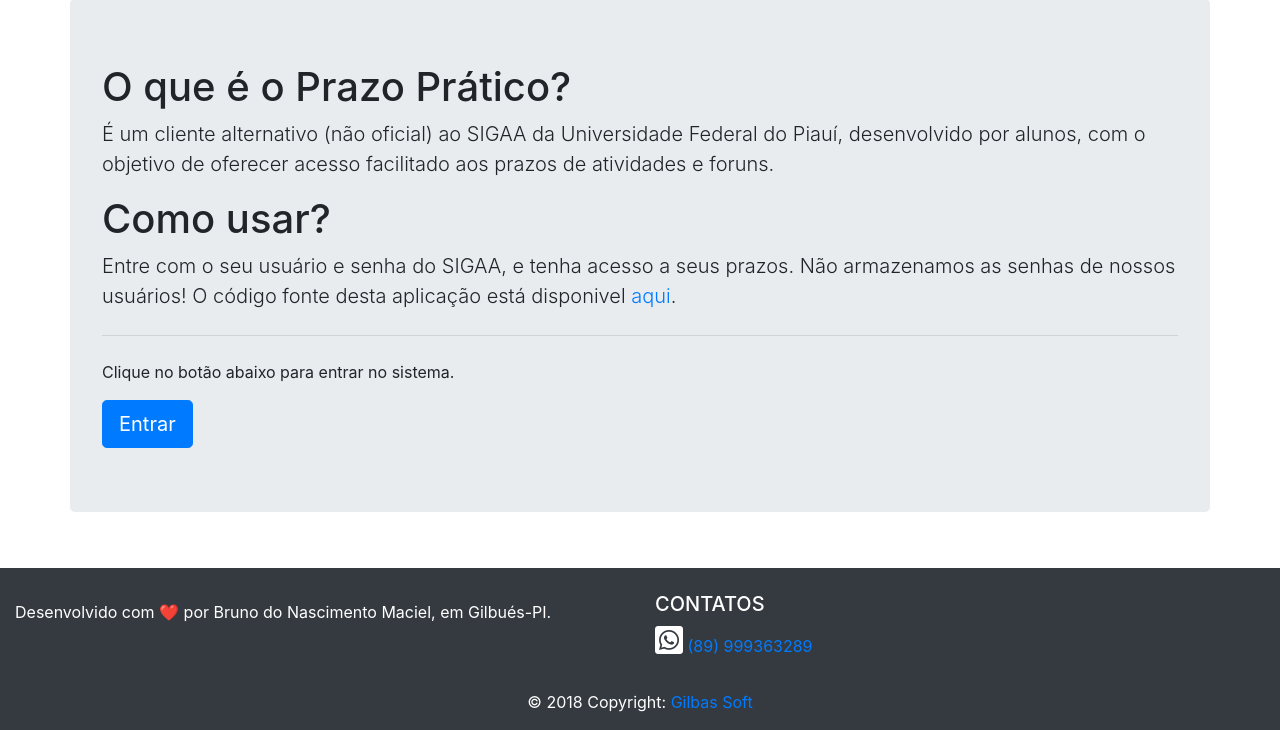
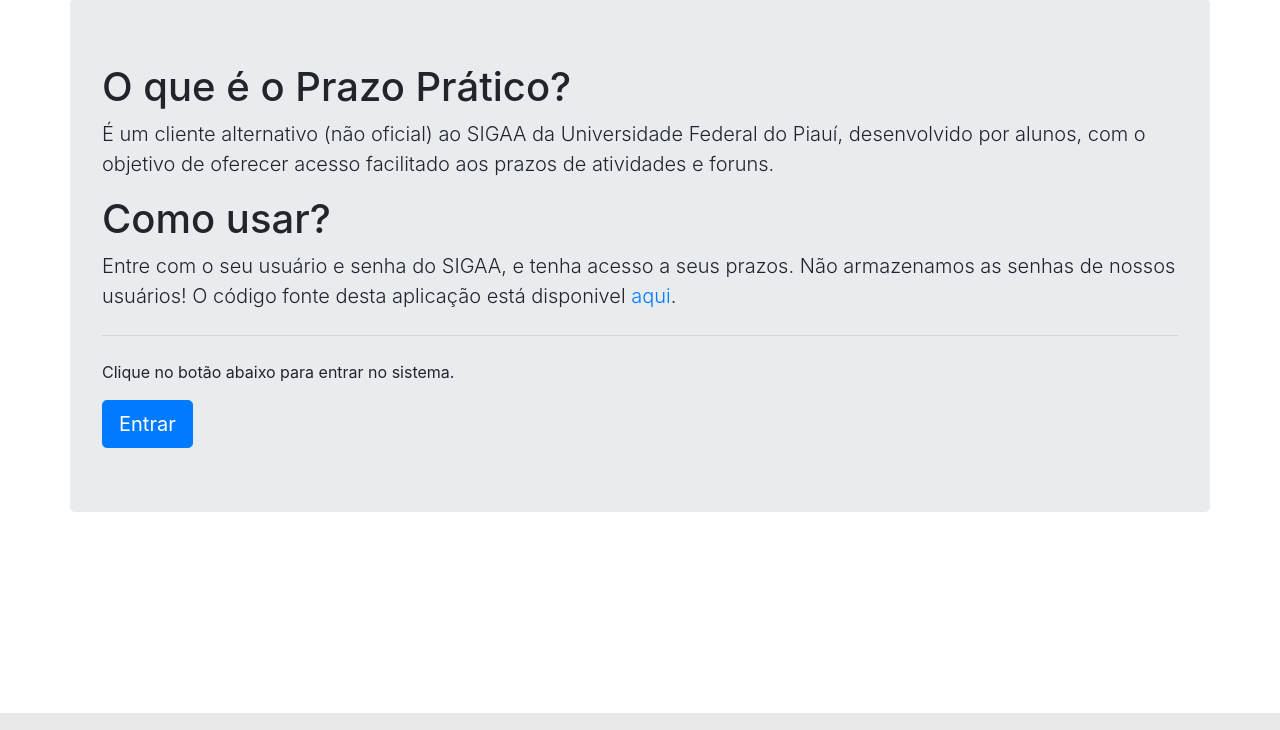
Before and after one commit to italberto/prazo-pratico-free, a Python web app: template templates/home.html in a window 1280 px wide. Shown: the part 87-817 px from the top of the page. Run offline with Jinja, Linux system fonts and the light colour scheme; the template is opened without the code that fills it, so the values that code supplies are empty; some libraries are stand-ins or nearby versions.

Commit message:
version1 release

```diff
--- a/deadline_module.py
+++ b/deadline_module.py
@@ -42,6 +42,4 @@ def calc_deadline_percent(deadlines):
         if days_restant < 1:
             time_left['days_left'] = round(days_restant, 2)
 
-    print time_left
-
     return time_left
--- a/main.py
+++ b/main.py
@@ -92,6 +92,7 @@ class Logged(webapp2.RequestHandler):
         else:
             self.redirect('/login')
 
+
 class LogOut(webapp2.RequestHandler):
     """To make logout of the account, and clean the document.cookie"""
     def get(self):
--- a/styles/style.css
+++ b/styles/style.css
@@ -27,10 +27,6 @@ nav {
 #image {
     box-shadow: 5px 10px 8px #888888;
 }
-footer {
-    background-color: #343A40;
-    color: white;
-}
 
 
 
@@ -40,7 +36,13 @@ footer {
 }
 
 
-
+.name-class {
+    background-color: #343A40;
+    box-shadow: 5px 10px 8px #888888;
+    padding: 10px;
+    color: white;
+    margin-bottom: 10px;
+}
 
 
 logged {
--- a/templates/base.html
+++ b/templates/base.html
@@ -5,12 +5,12 @@
         <meta name="viewport" content="width=device-width, initial-scale=1 shrink-to-fit=no">
         <link rel="stylesheet" href="https://stackpath.bootstrapcdn.com/bootstrap/4.1.1/css/bootstrap.min.css" integrity="sha384-WskhaSGFgHYWDcbwN70/dfYBj47jz9qbsMId/iRN3ewGhXQFZCSftd1LZCfmhktB" crossorigin="anonymous">
         <link rel="stylesheet" href="https://use.fontawesome.com/releases/v5.1.0/css/all.css" integrity="sha384-lKuwvrZot6UHsBSfcMvOkWwlCMgc0TaWr+30HWe3a4ltaBwTZhyTEggF5tJv8tbt" crossorigin="anonymous">
-        <!--<link rel="stylesheet" href="/styles/style.css">-->
+        <link rel="stylesheet" href="/styles/style.css">
         <title>{{ title }}</title>
 
-        <style>
+        <!--<style>
             body{min-height:100vh}nav{margin-bottom:30px}.class p,.classes h1,.classes h4{font-size:16px}#image-donation{margin-bottom:20px}#image{box-shadow:5px 10px 8px #888}footer{background-color:#343A40;color:#fff}.list-unstyled a{padding-bottom:10px}logged{display:grid;grid-template:none/repeat(20,1fr);grid-column:1/-1}.logged .classes{padding:10px;grid-column:2/20}.logged .classes .inside{border-top:5px solid #000;border-left:5px solid #000;padding:10px}.logged .classes .days{text-align:center;font-size:13px}.logged #progressbar{background-color:#000;border-radius:13px;padding:3px;margin-bottom:10px}.logged #progressbar>div{line-height:22px;font-size:15px;text-align:center;background-color:orange;height:20px;border-radius:10px}.logged .classes .name-activity{font-size:14px;margin-bottom:10px}.logged .classes .deadline-activity{font-size:13px}.logged .classes img{width:20px;height:auto}
-        </style>
+        </style>-->
 
     </head>
     <body>
@@ -24,57 +24,6 @@
                 {% endblock %}
             </main>
 
-            <!-- Footer -->
-            <footer class="page-footer font-small blue pt-4 mt-4">
-
-                <!-- Footer Links -->
-                <div class="container-fluid text-center text-md-left">
-
-                  <!-- Grid row -->
-                  <div class="row">
-
-                    <!-- Grid column -->
-                    <div class="col-md-6 mt-md-0 mt-3">
-
-                      <!-- Content -->
-                      <h5 class="text-uppercase"> </h5>
-                      <p>Desenvolvido com ❤️ por Bruno do Nascimento Maciel, em Gilbués-PI.</p>
-
-                    </div>
-                    <!-- Grid column -->
-
-                    <hr class="clearfix w-100 d-md-none pb-3">
-
-                    <!-- Grid column -->
-                    <div class="col-md-6 mb-md-0 mb-3">
-
-                      <!-- Links -->
-                      <h5 class="text-uppercase">Contatos</h5>
-
-                      <ul class="list-unstyled">
-                        <li>
-                          <i class="fab fa-whatsapp-square fa-2x"></i> <a href="#!">(89) 999363289</a>
-                        </li>
-                      </ul>
-
-                    </div>
-                    <!-- Grid column -->
-
-                  </div>
-                  <!-- Grid row -->
-
-                </div>
-                <!-- Footer Links -->
-
-                <!-- Copyright -->
-                <div class="footer-copyright text-center py-3">© 2018 Copyright:
-                  <a href="https://macielti.github.io/gilbassoft/" target="_blank"> Gilbas Soft </a>
-                </div>
-                <!-- Copyright -->
-
-              </footer>
-              <!-- Footer -->
-
             <script src="https://code.jquery.com/jquery-3.3.1.slim.min.js" integrity="sha384-q8i/X+965DzO0rT7abK41JStQIAqVgRVzpbzo5smXKp4YfRvH+8abtTE1Pi6jizo" crossorigin="anonymous"></script>
             <script src="https://stackpath.bootstrapcdn.com/bootstrap/4.1.1/js/bootstrap.min.js" integrity="sha384-smHYKdLADwkXOn1EmN1qk/HfnUcbVRZyYmZ4qpPea6sjB/pTJ0euyQp0Mk8ck+5T" crossorigin="anonymous"></script>
 
```
Also changed, not shown: templates/logged.html (+7 -1 lines), 3 other files.
